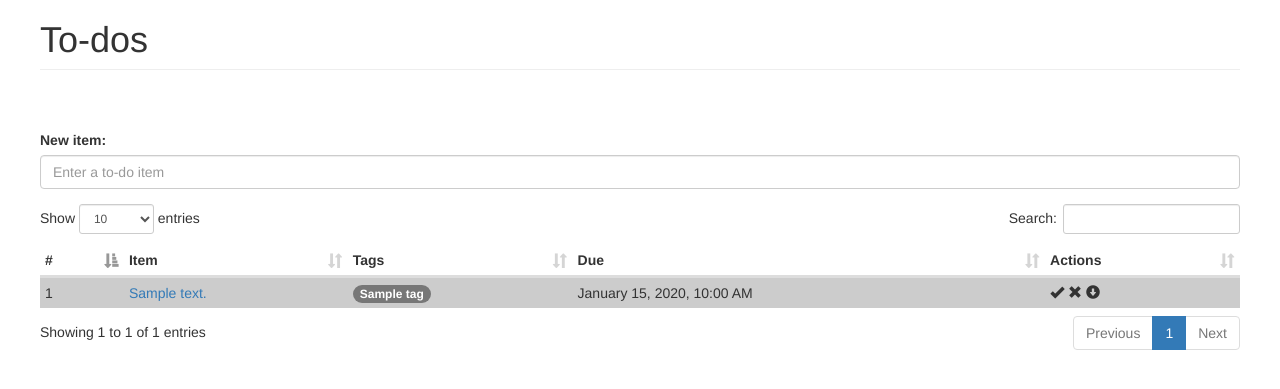
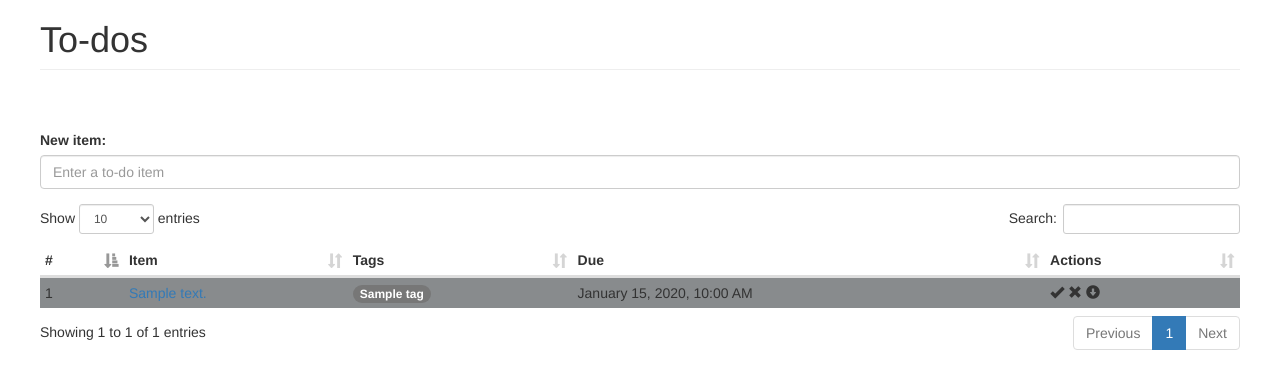
Before and after one commit to aucontraire/todizzle, a Django app: page / in a window 1280 px wide. Shown: the part 50-439 px from the top of the page. Run offline with Django 3.2, Linux system fonts and the light colour scheme; tables that the repository leaves empty hold one stand-in row (values such as "Sample post"); some libraries are stand-ins or nearby versions.

Commit message:
Change completed items bg color

```diff
--- a/todos/static/custom.css
+++ b/todos/static/custom.css
@@ -1,5 +1,5 @@
 .table > tbody > tr.completed > td {
-	background-color: #cccccc;
+	background-color: #888b8d;
 }
 
 .glyphicon-ok, .glyphicon-remove, .glyphicon-circle-arrow-down {
```
